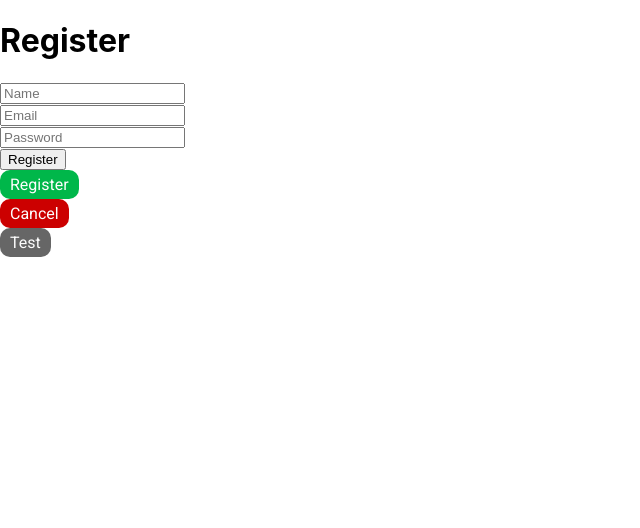
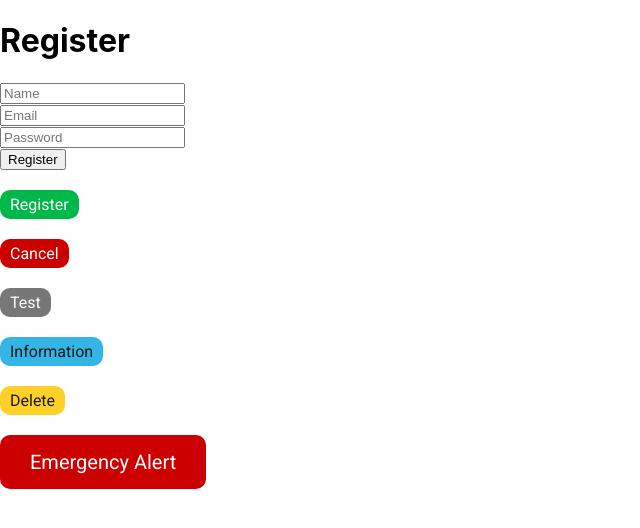
Before and after one commit to uC-Manny/ku_fs_q4_2021_fp_staying_alert, a React (Create React App) app in the folder client/: page / in a window 1280 px wide. Shown: the top 528 px of the page, without its empty margins (0-640 px from the left). Built offline with nearby package versions, Linux system fonts and the light colour scheme.

Commit message:
edited button names

```diff
--- a/client/src/App.js
+++ b/client/src/App.js
@@ -53,42 +53,79 @@ function App() {
             <input type="submit" value="Register" />
          </form>
          {/* Button Testing Begins */}
+         <br />
          <div>
             <Button
                onClick={() => {
                   console.log("The Register button was clicked");
                }}
-               type="button"
-               buttonStyle="btn--success--solid"
-               buttonSize="btn--small"
+               buttonStyle="btn-success"
+               buttonSize="btn-sm"
             >
                Register
             </Button>
          </div>
+         <br />
          <div>
             <Button
                onClick={() => {
                   console.log("The Cancel button was clicked");
                }}
-               type="button"
-               buttonStyle="btn--danger--solid"
-               buttonSize="btn--small"
+               buttonStyle="btn-danger"
+               buttonSize="btn-sm"
             >
                Cancel
             </Button>
          </div>
+         <br />
          <div>
             <Button
                onClick={() => {
                   console.log("The Test button was clicked");
                }}
-               type="button"
-               buttonStyle="btn--secondary--solid"
-               buttonSize="btn--small"
+               buttonStyle="btn-secondary"
+               buttonSize="btn-sm"
             >
                Test
             </Button>
          </div>
+         <br />
+         <div>
+            <Button
+               onClick={() => {
+                  console.log("The Info button was clicked");
+               }}
+               buttonStyle="btn-info"
+               buttonSize="btn-sm"
+            >
+               Information
+            </Button>
+         </div>
+         <br />
+         <div>
+            <Button
+               onClick={() => {
+                  console.log("The Delete button was clicked");
+               }}
+               buttonStyle="btn-warning"
+               buttonSize="btn-sm"
+            >
+               Delete
+            </Button>
+         </div>
+         <br />
+         <div>
+            <Button
+               onClick={() => {
+                  console.log("The Alert button was clicked");
+               }}
+               buttonStyle="btn-danger"
+               buttonSize="btn-lg"
+            >
+               Emergency Alert
+            </Button>
+         </div>
+
          {/* Button Testing Ends */}
       </div>
    );
--- a/client/src/components/buttons/Button.jsx
+++ b/client/src/components/buttons/Button.jsx
@@ -2,27 +2,17 @@ import React from "react";
 import "./button.css";
 
 const styles = [
-   "btn--primary--solid",
-   "btn--secondary--solid",
-   "btn--warning--solid",
-   "btn--danger--solid",
-   "btn--success--solid",
-   "btn--primary--outline",
-   "btn--secondary--outline",
-   "btn--warning--outline",
-   "btn--danger--outline",
-   "btn--success--outline",
+   "btn-primary",
+   "btn-secondary",
+   "btn-warning",
+   "btn-danger",
+   "btn-success",
+   "btn-info",
 ];
 
-const sizes = ["btn--small", "btn--medium", "btn--large"];
+const sizes = ["btn-sm", "btn-md", "btn-lg"];
 
-export default function Button({
-   children,
-   type,
-   onClick,
-   buttonStyle,
-   buttonSize,
-}) {
+export default function Button({ children, onClick, buttonStyle, buttonSize }) {
    const checkButtonStyle = styles.includes(buttonStyle)
       ? buttonStyle
       : styles[0];
@@ -32,7 +22,6 @@ export default function Button({
       <button
          className={`btn ${checkButtonStyle} ${checkButtonSize}`}
          onClick={onClick}
-         type={type}
       >
          {children}
       </button>
--- a/client/src/components/buttons/button.css
+++ b/client/src/components/buttons/button.css
@@ -2,10 +2,11 @@
 
 :root {
    --primary: #4628ff;
-   --secondary: #666666;
+   --secondary: #777777;
    --warning: #ffd028;
    --danger: #CC0000;
    --success: #00B74A;
+   --info: #33b5e5;
    --white: #fdfdfd;
    --dark: #181717;
 }
@@ -24,79 +25,55 @@
 
 /* Button Colors and Styles */
 
-.btn--primary--solid {
+.btn-primary {
    background-color: var(--primary);
    color: var(--white);
    border: none;
 }
 
-.btn--secondary--solid {
+.btn-secondary {
    background-color: var(--secondary);
    color: var(--white);
    border: none;
 }
 
-.btn--warning--solid {
+.btn-warning {
    background-color: var(--warning);
    color: var(--dark);
    border: none;
 }
 
-.btn--danger--solid {
+.btn-danger {
    background-color: var(--danger);
    color: var(--white);
    border: none;
 }
 
-.btn--success--solid {
+.btn-success {
    background-color: var(--success);
    color: var(--white);
    border: none;
 }
 
-.btn--primary--outline {
-   background-color: transparent;
-   border: 2px solid var(--primary);
-   color: var(--primary);
-}
-
-.btn--secondary--outline {
-   background-color: transparent;
-   border: 2px solid var(--secondary);
-   color: var(--secondary);
-}
-
-.btn--warning--outline {
-   background-color: transparent;
-   border: 2px solid var(--warning);
-   color: var(--warning);
-}
-
-.btn--danger--outline {
-   background-color: transparent;
-   border: 2px solid var(--danger);
-   color: var(--danger);
-}
-
-.btn--success--outline {
-   background-color: transparent;
-   border: 2px solid var(--success);
-   color: var(--success);
+.btn-info {
+   background-color: var(--info);
+   color: var(--dark);
+   border: none;
 }
 
 /* Button Sizes */
 
-.btn--small {
+.btn-sm {
    padding: 5px 10px;
    font-size: 16px;
 }
 
-.btn--medium {
+.btn-md {
    padding: 10px 20px;
    font-size: 18px;
 }
 
-.btn--large {
+.btn-lg {
    padding: 15px 30px;
    font-size: 20px;
 }
```
